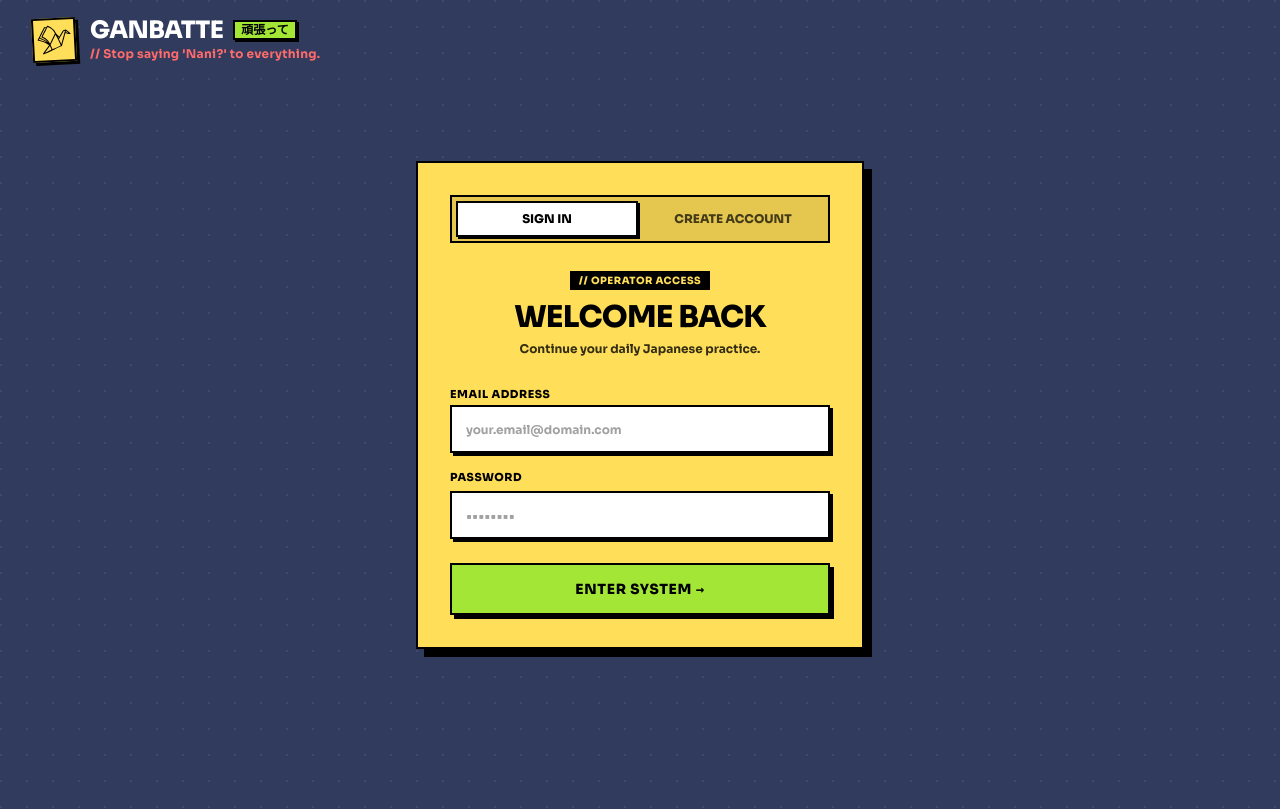
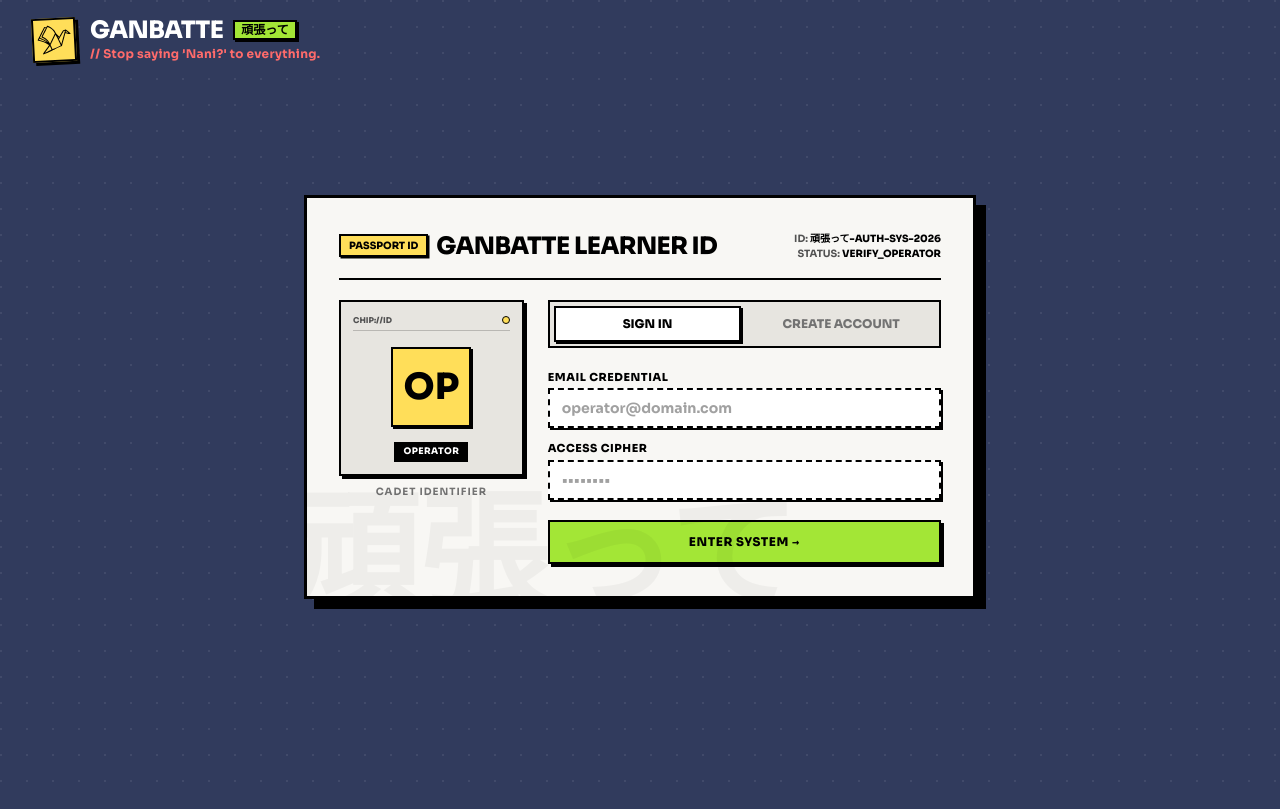
Before and after one commit to arnaut08/Ganbatte, a React (Vite) app in the folder client/: page / in a window 1280 px wide. Built offline with nearby package versions, Linux system fonts and the light colour scheme; no server answers; a web font is replaced by a local one.

Commit message:
fix: auth page redesigned

```diff
--- a/client/src/components/auth/AuthPage.tsx
+++ b/client/src/components/auth/AuthPage.tsx
@@ -5,6 +5,11 @@ import { supabase } from '../../config/supabase';
 type AuthMode = 'signin' | 'signup';
 type CredentialField = 'email' | 'password' | null;
 type AuthForm = { name: string; email: string; password: string };
+
+type AuthPageProps = {
+  onStartSuccessAnimation?: () => void;
+  onSuccessComplete?: () => void;
+};
 
 const getCredentialField = (error: unknown): CredentialField => {
   const typedError = error as { code?: string; message?: string } | null;
@@ -21,13 +26,15 @@ const getCredentialField = (error: unknown): CredentialField => {
   return null;
 };
 
-function AuthPage() {
+export default function AuthPage({ onStartSuccessAnimation, onSuccessComplete }: AuthPageProps) {
   const [form, setForm] = useState<AuthForm>({ name: '', email: '', password: '' });
   const [mode, setMode] = useState<AuthMode>('signin');
   const [message, setMessage] = useState('');
   const [messageType, setMessageType] = useState<'error' | 'success'>('error');
   const [credentialField, setCredentialField] = useState<CredentialField>(null);
   const [isSubmitting, setIsSubmitting] = useState(false);
+  const [isAccessGranted, setIsAccessGranted] = useState(false);
+
   const emailInputRef = useRef<HTMLInputElement>(null);
   const passwordInputRef = useRef<HTMLInputElement>(null);
 
@@ -40,7 +47,7 @@ function AuthPage() {
   };
 
   const handleSetMode = (nextMode: AuthMode) => {
-    if (mode !== nextMode) {
+    if (mode !== nextMode && !isAccessGranted) {
       setMode(nextMode);
       setMessage('');
       setCredentialField(null);
@@ -51,7 +58,7 @@ function AuthPage() {
     event.preventDefault();
     if (!supabase) {
       setMessageType('error');
-      setMessage('Authentication is not configured yet.');
+      setMessage('Authentication service not connected.');
       return;
     }
 
@@ -74,6 +81,7 @@ function AuthPage() {
       const { data, error } = response;
 
       if (error) {
+        setIsSubmitting(false);
         setMessageType('error');
         const nextCredentialField = getCredentialField(error);
         setCredentialField(nextCredentialField);
@@ -83,125 +91,199 @@ function AuthPage() {
         } else if (nextCredentialField === 'password') {
           passwordInputRef.current?.focus();
         } else if (mode === 'signin') {
-          setMessage('Email or password is incorrect. Please check your credentials and try again.');
+          setMessage('Incorrect credentials. Please verify your email and password.');
           emailInputRef.current?.focus();
         }
       } else if (mode === 'signup' && !data.session) {
+        setIsSubmitting(false);
         setMessageType('success');
-        setMessage('Account created. Check your email to confirm your account.');
+        setMessage('Cadet ID issued. Please check your inbox to confirm your account.');
       } else {
+        // Trigger Stamp Animation & lock form
+        onStartSuccessAnimation?.();
+        setIsAccessGranted(true);
         setMessageType('success');
-        setMessage(mode === 'signup' ? 'Account created successfully.' : 'Signed in successfully.');
+        setMessage('Credentials verified. Access granted.');
+
+        // Delay to allow the physical stamp slam animation to complete
+        setTimeout(() => {
+          onSuccessComplete?.();
+        }, 1600);
       }
-    } catch (err) {
+    } catch {
+      setIsSubmitting(false);
       setMessageType('error');
-      setMessage('An unexpected error occurred. Please try again.');
-    } finally {
-      setIsSubmitting(false);
+      setMessage('An unexpected system error occurred. Please try again.');
     }
   };
 
   return (
-    <main className="flex items-center justify-center p-3 sm:p-4 min-h-[calc(100dvh-72px)] pb-16 sm:pb-24">
-      <div className="w-full max-w-md border-2 border-black bg-[#FFDE59] p-4 sm:p-8 shadow-[4px_4px_0px_0px_#000000] sm:shadow-[8px_8px_0px_0px_#000000]">
+    <main className="flex min-h-[calc(100dvh-80px)] items-center justify-center p-3 pb-20 sm:p-6 sm:pb-28">
+      {/* Inline Keyframes for Circular Hanko Slam */}
+      <style>{`
+        @keyframes hankoStampSlam {
+          0% {
+            opacity: 0;
+            transform: scale(2.8) rotate(-35deg);
+          }
+          60% {
+            opacity: 0.95;
+            transform: scale(0.94) rotate(-6deg);
+          }
+          80% {
+            transform: scale(1.03) rotate(-9deg);
+          }
+          100% {
+            opacity: 0.9;
+            transform: scale(1) rotate(-8deg);
+          }
+        }
+        .hanko-animate {
+          animation: hankoStampSlam 0.42s cubic-bezier(0.2, 1, 0.4, 1) forwards;
+        }
+      `}</style>
 
-        {/* 1. Mode Switcher Tabs */}
-        <div className="mb-4 sm:mb-6 grid grid-cols-2 gap-1 border-2 border-black bg-black/10 p-1">
+      {/* 1. Physical Passport / ID Card Shell */}
+      <div className="relative w-full max-w-2xl border-3 border-black bg-[#F8F7F4] p-5 shadow-[6px_6px_0px_0px_#000] sm:p-8 sm:shadow-[10px_10px_0px_0px_#000] overflow-hidden">
+
+        {/* Background Kanji Watermark */}
+        <div className="pointer-events-none absolute -bottom-6 -left-4 select-none font-mono text-7xl sm:text-9xl font-black text-black/[0.04]">
+          頑張って
+        </div>
+
+        {/* 2. Top ID Header */}
+        <div className="flex flex-col sm:flex-row sm:items-center justify-between gap-3 border-b-2 border-black pb-4">
+          <div className="flex items-center gap-2">
+            <span className="border-2 border-black bg-[#FFDE59] px-2 py-0.5 font-mono text-[9px] sm:text-[10px] font-black uppercase text-black shadow-[1.5px_1.5px_0px_0px_#000]">
+              PASSPORT ID
+            </span>
+            <h1 className="font-mono text-lg sm:text-2xl font-black uppercase tracking-tight text-black">
+              GANBATTE LEARNER ID
+            </h1>
+          </div>
+
+          <div className="font-mono text-[9px] sm:text-[10px] font-bold text-neutral-600 text-left sm:text-right">
+            <div>ID: <span className="text-black font-black">頑張って-AUTH-SYS-2026</span></div>
+            <div>
+              STATUS:{' '}
+              <span className={`font-black uppercase ${isAccessGranted ? 'text-[#DC2626]' : 'text-black'}`}>
+                {isAccessGranted ? 'ACCESS_GRANTED' : mode === 'signup' ? 'CADET_ENROLL' : 'VERIFY_OPERATOR'}
+              </span>
+            </div>
+          </div>
+        </div>
+
+        {/* 3. Main ID Body */}
+        <div className="mt-5 grid gap-5 sm:grid-cols-12 sm:gap-6">
+          {/* Left: Dynamic Cadet Monogram Badge */}
+          <div className="flex flex-col items-center sm:col-span-4">
+            <div className="relative flex h-36 w-32 sm:h-44 sm:w-full flex-col items-center justify-between border-2 border-black bg-[#E7E5E0] p-3 shadow-[3px_3px_0px_0px_#000]">
+              <div className="flex w-full items-center justify-between border-b border-black/20 pb-1 font-mono text-[8px] font-black text-neutral-600 uppercase">
+                <span>CHIP://ID</span>
+                <span className={`h-2 w-2 rounded-full border border-black ${isAccessGranted ? 'bg-[#DC2626] animate-pulse' : 'bg-[#FFDE59]'}`} />
+              </div>
+
+              <div className="flex h-16 w-16 sm:h-20 sm:w-20 items-center justify-center border-2 border-black bg-[#FFDE59] font-mono text-3xl sm:text-4xl font-black text-black shadow-[2px_2px_0px_0px_#000]">
+                {form.name.trim().charAt(0).toUpperCase() || (mode === 'signup' ? '?' : 'OP')}
+              </div>
+
+              <span className="border border-black bg-black px-2 py-0.5 font-mono text-[8px] sm:text-[9px] font-black uppercase tracking-wider text-white">
+                {mode === 'signup' ? 'NEW_CADET' : 'OPERATOR'}
+              </span>
+            </div>
+            <span className="mt-2 font-mono text-[9px] sm:text-[10px] font-bold tracking-widest text-neutral-500 uppercase text-center">
+              CADET IDENTIFIER
+            </span>
+          </div>
+
+          {/* Right: Forms & Mode Toggle */}
+          <div className="sm:col-span-8 space-y-4">
+            {/* Mode Switcher Tabs */}
+            <div className="grid grid-cols-2 gap-1.5 border-2 border-black bg-[#E7E5E0] p-1">
               <button
                 type="button"
+                disabled={isAccessGranted}
                 onClick={() => handleSetMode('signin')}
-            className={`py-1.5 sm:py-2 font-mono text-[10px] sm:text-xs font-black uppercase transition-all ${mode === 'signin'
-                ? 'border-2 border-black bg-white text-black shadow-[1.5px_1.5px_0px_0px_#000000] sm:shadow-[2px_2px_0px_0px_#000000]'
-                : 'border-2 border-transparent text-black/70 hover:text-black hover:translate-x-[1px] hover:translate-y-[1px]'
+                className={`py-1.5 sm:py-2 font-mono text-[11px] sm:text-xs font-black uppercase transition-all ${mode === 'signin'
+                    ? 'border-2 border-black bg-white text-black shadow-[2px_2px_0px_0px_#000]'
+                    : 'text-neutral-500 hover:text-black cursor-pointer'
                   }`}
               >
                 Sign In
               </button>
               <button
                 type="button"
+                disabled={isAccessGranted}
                 onClick={() => handleSetMode('signup')}
-            className={`py-1.5 sm:py-2 font-mono text-[10px] sm:text-xs font-black uppercase transition-all ${mode === 'signup'
-                ? 'border-2 border-black bg-white text-black shadow-[1.5px_1.5px_0px_0px_#000000] sm:shadow-[2px_2px_0px_0px_#000000]'
-                : 'border-2 border-transparent text-black/70 hover:text-black hover:translate-x-[1px] hover:translate-y-[1px]'
+                className={`py-1.5 sm:py-2 font-mono text-[11px] sm:text-xs font-black uppercase transition-all ${mode === 'signup'
+                    ? 'border-2 border-black bg-white text-black shadow-[2px_2px_0px_0px_#000]'
+                    : 'text-neutral-500 hover:text-black cursor-pointer'
                   }`}
               >
                 Create Account
               </button>
             </div>
 
-        {/* 2. Header */}
-        <div className="mb-4 sm:mb-6 text-center">
-          <span className="border border-black bg-black px-1.5 py-0.2 sm:px-2 sm:py-0.5 font-mono text-[9px] sm:text-[10px] font-black uppercase tracking-wider text-[#FFDE59]">
-            {mode === 'signup' ? '// NEW CADET REGISTRATION' : '// OPERATOR ACCESS'}
-          </span>
-          <h1 className="mt-1.5 sm:mt-2 text-xl sm:text-3xl font-black uppercase tracking-tight text-black leading-tight">
-            {mode === 'signup' ? 'Join Ganbatte' : 'Welcome Back'}
-          </h1>
-          <p className="mt-0.5 sm:mt-1 font-mono text-[10px] sm:text-xs font-bold text-black/80">
-            {mode === 'signup'
-              ? 'Save stats, track kanji mastery, and study together.'
-              : 'Continue your daily Japanese practice.'}
-          </p>
-        </div>
-
-        {/* 3. Form */}
-        <form onSubmit={handleSubmit} className="space-y-3 sm:space-y-4">
+            {/* Form Fields */}
+            <form onSubmit={handleSubmit} className="space-y-3">
               {mode === 'signup' && (
-            <div className="space-y-1 sm:space-y-1.5">
+                <div className="space-y-1">
                   <label
                     htmlFor="name"
-                className="font-mono text-[10px] sm:text-[11px] font-black uppercase tracking-wider text-black"
+                    className="font-mono text-[10px] font-black uppercase tracking-wider text-black sm:text-[11px]"
                   >
-                DISPLAY NAME
+                    CADET NAME
                   </label>
                   <input
                     id="name"
                     name="name"
                     type="text"
+                    disabled={isAccessGranted || isSubmitting}
                     value={form.name}
                     onChange={handleChange}
                     placeholder="e.g. Kenji88"
                     required
                     maxLength={40}
-                className="h-10 sm:h-12 w-full border-2 border-black bg-white px-3 sm:px-3.5 font-mono text-xs sm:text-sm font-bold text-black shadow-[2px_2px_0px_0px_#000000] sm:shadow-[3px_3px_0px_0px_#000000] placeholder:font-mono placeholder:text-[11px] sm:placeholder:text-xs placeholder:text-neutral-400 focus:outline-none focus:bg-[#f3f9ff]"
+                    className="h-10 w-full border-2 border-dashed border-black bg-white px-3 font-mono text-xs font-bold text-black shadow-[2px_2px_0px_0px_#000] placeholder:font-mono placeholder:text-neutral-400 focus:border-solid focus:border-black focus:outline-none sm:text-sm"
                   />
                 </div>
               )}
 
-          <div className="space-y-1 sm:space-y-1.5">
+              <div className="space-y-1">
                 <label
                   htmlFor="email"
-              className="font-mono text-[10px] sm:text-[11px] font-black uppercase tracking-wider text-black"
+                  className="font-mono text-[10px] font-black uppercase tracking-wider text-black sm:text-[11px]"
                 >
-              EMAIL ADDRESS
+                  EMAIL CREDENTIAL
                 </label>
                 <input
                   id="email"
                   ref={emailInputRef}
                   name="email"
                   type="email"
+                  disabled={isAccessGranted || isSubmitting}
                   value={form.email}
                   onChange={handleChange}
-              placeholder="your.email@domain.com"
+                  placeholder="operator@domain.com"
                   required
                   aria-invalid={credentialField === 'email'}
-              className={`h-10 sm:h-12 w-full border-2 bg-white px-3 sm:px-3.5 font-mono text-xs sm:text-sm font-bold text-black placeholder:font-mono placeholder:text-[11px] sm:placeholder:text-xs placeholder:text-neutral-400 focus:outline-none ${credentialField === 'email'
-                  ? 'border-[#FF6B6B] bg-[#fff5f5] shadow-[2px_2px_0px_0px_#FF6B6B] sm:shadow-[3px_3px_0px_0px_#FF6B6B]'
-                  : 'border-black shadow-[2px_2px_0px_0px_#000000] sm:shadow-[3px_3px_0px_0px_#000000] focus:bg-[#f3f9ff]'
+                  className={`h-10 w-full border-2 bg-white px-3 font-mono text-xs font-bold text-black shadow-[2px_2px_0px_0px_#000] placeholder:font-mono placeholder:text-neutral-400 focus:outline-none sm:text-sm ${credentialField === 'email'
+                      ? 'border-solid border-[#FF6B6B] bg-[#FFF1F2]'
+                      : 'border-dashed border-black focus:border-solid'
                     }`}
                 />
               </div>
 
-          <div className="space-y-1 sm:space-y-1.5">
+              <div className="space-y-1">
                 <div className="flex items-center justify-between">
                   <label
                     htmlFor="password"
-                className="font-mono text-[10px] sm:text-[11px] font-black uppercase tracking-wider text-black"
+                    className="font-mono text-[10px] font-black uppercase tracking-wider text-black sm:text-[11px]"
                   >
-                PASSWORD
+                    ACCESS CIPHER
                   </label>
                   {mode === 'signup' && (
-                <span className="font-mono text-[9px] sm:text-[10px] font-bold text-black/60">
+                    <span className="font-mono text-[9px] font-bold text-neutral-500">
                       MIN. 8 CHARS
                     </span>
                   )}
@@ -211,77 +293,103 @@ function AuthPage() {
                   ref={passwordInputRef}
                   name="password"
                   type="password"
+                  disabled={isAccessGranted || isSubmitting}
                   value={form.password}
                   onChange={handleChange}
                   placeholder="••••••••"
                   minLength={8}
                   required
                   aria-invalid={credentialField === 'password'}
-              className={`h-10 sm:h-12 w-full border-2 bg-white px-3 sm:px-3.5 font-mono text-sm sm:text-base font-bold text-black placeholder:font-mono placeholder:text-xs sm:placeholder:text-sm placeholder:text-neutral-400 focus:outline-none ${credentialField === 'password'
-                  ? 'border-[#FF6B6B] bg-[#fff5f5] shadow-[2px_2px_0px_0px_#FF6B6B] sm:shadow-[3px_3px_0px_0px_#FF6B6B]'
-                  : 'border-black shadow-[2px_2px_0px_0px_#000000] sm:shadow-[3px_3px_0px_0px_#000000] focus:bg-[#f3f9ff]'
+                  className={`h-10 w-full border-2 bg-white px-3 font-mono text-xs font-bold text-black shadow-[2px_2px_0px_0px_#000] placeholder:font-mono placeholder:text-neutral-400 focus:outline-none sm:text-sm ${credentialField === 'password'
+                      ? 'border-solid border-[#FF6B6B] bg-[#FFF1F2]'
+                      : 'border-dashed border-black focus:border-solid'
                     }`}
                 />
               </div>
 
-          {/* Alert Message Box */}
+              {/* Passport Rejection / Verification Notice Box */}
               {message && (
                 <div
                   role="alert"
-              className="relative border-2 border-black bg-[#1a1f2c] p-2.5 sm:p-3 shadow-[2px_2px_0px_0px_#000000] sm:shadow-[3px_3px_0px_0px_#000000]"
+                  className={`border-2 border-black p-2.5 shadow-[2px_2px_0px_0px_#000] ${messageType === 'error' ? 'bg-[#FFF1F2]' : 'bg-[#F0FDF4]'
+                    }`}
                 >
                   <div className="flex items-start justify-between gap-2">
                     <div className="min-w-0 flex-1">
-                  {/* Header Tag */}
                       <div className="flex items-center gap-1.5">
                         <span
-                      className={`border border-black px-1.5 py-0.2 font-mono text-[9px] font-black uppercase shadow-[1px_1px_0px_0px_#000000] ${messageType === 'error'
-                          ? 'bg-[#FF6B6B] text-black'
-                          : 'bg-[#A3E636] text-black'
+                          className={`border border-black px-1.5 py-0.2 font-mono text-[9px] font-black uppercase ${messageType === 'error' ? 'bg-[#FF6B6B] text-black' : 'bg-[#A3E636] text-black'
                             }`}
                         >
-                      {messageType === 'error' ? '✖ ERROR' : '✔ SUCCESS'}
+                          {messageType === 'error' ? '✖ ACCESS REJECTED' : '✔ VERIFIED'}
                         </span>
-                    <span className="font-mono text-[9px] sm:text-[10px] font-bold text-neutral-400">
-                  // AUTH_NOTICE
+                        <span className="font-mono text-[9px] font-bold text-neutral-500">
+                          // PASSPORT_SEC_LOG
                         </span>
                       </div>
-
-                  {/* Message Body */}
-                  <p className="mt-1 font-mono text-[11px] sm:text-xs font-bold leading-relaxed text-white">
+                      <p
+                        className={`mt-1 font-mono text-[11px] font-black leading-relaxed ${messageType === 'error' ? 'text-[#991b1b]' : 'text-[#166534]'
+                          }`}
+                      >
                         {message}
                       </p>
                     </div>
-
-                {/* Interactive Close Button */}
+                    {!isAccessGranted && (
                       <button
                         type="button"
                         onClick={() => setMessage('')}
-                  aria-label="Dismiss alert"
-                  className="flex h-5 w-5 sm:h-6 sm:w-6 shrink-0 items-center justify-center border-2 border-black bg-[#252c3d] font-mono text-[10px] sm:text-xs font-black text-neutral-300 shadow-[1px_1px_0px_0px_#000000] sm:shadow-[1.5px_1.5px_0px_0px_#000000] transition-all hover:bg-[#FF6B6B] hover:text-black active:translate-x-[1px] active:translate-y-[1px] active:shadow-none"
+                        aria-label="Dismiss notice"
+                        className="flex h-5 w-5 shrink-0 cursor-pointer items-center justify-center border-2 border-black bg-white font-mono text-xs font-black text-black hover:bg-[#FF6B6B]"
                       >
                         ✕
                       </button>
+                    )}
                   </div>
                 </div>
               )}
 
-          {/* Primary Submit Button */}
-          <div className="pt-1 sm:pt-2">
+              {/* Submit CTA Button */}
+              <div className="pt-2">
                 <button
                   type="submit"
-              disabled={isSubmitting}
-              className="w-full border-2 border-black bg-[#A3E636] py-2.5 sm:py-3.5 font-mono text-xs sm:text-sm font-black uppercase tracking-wider text-black shadow-[2.5px_2.5px_0px_0px_#000000] sm:shadow-[4px_4px_0px_0px_#000000] transition-all hover:translate-x-[1px] hover:translate-y-[1px] hover:bg-[#b5eb5b] active:translate-x-[2px] active:translate-y-[2px] active:shadow-none disabled:opacity-50 disabled:pointer-events-none"
+                  disabled={isSubmitting || isAccessGranted}
+                  className="w-full cursor-pointer border-2 border-black bg-[#A3E636] py-3 font-mono text-xs font-black uppercase tracking-wider text-black shadow-[3px_3px_0px_0px_#000] transition-all hover:translate-x-[1px] hover:translate-y-[1px] hover:bg-[#b5eb5b] hover:shadow-[2px_2px_0px_0px_#000] active:translate-x-[2px] active:translate-y-[2px] active:shadow-none disabled:cursor-not-allowed disabled:opacity-80"
                 >
-              {isSubmitting
-                ? (mode === 'signup' ? 'Creating Cadet...' : 'Authenticating...')
-                : (mode === 'signup' ? 'Complete Sign Up →' : 'Enter System →')}
+                  {isAccessGranted
+                    ? 'ACCESS GRANTED · REDIRECTING...'
+                    : isSubmitting
+                      ? mode === 'signup'
+                        ? 'REGISTERING CADET...'
+                        : 'VALIDATING ACCESS...'
+                      : mode === 'signup'
+                        ? 'ISSUE PASSPORT & SIGN UP →'
+                        : 'ENTER SYSTEM →'}
                 </button>
               </div>
             </form>
           </div>
+        </div>
+
+        {/* Circular Japanese Hanko / Verification Seal */}
+        {isAccessGranted && (
+          <div className="hanko-animate pointer-events-none absolute top-12 right-6 sm:top-8 sm:right-10 z-30 select-none">
+            <div className="relative flex h-24 w-24 sm:h-28 sm:w-28 flex-col items-center justify-center rounded-full border-3 border-dashed border-[#DC2626] bg-[#DC2626]/[0.06] p-1 shadow-[0px_0px_1px_1px_#DC2626]">
+              {/* Inner Solid Ring */}
+              <div className="flex h-full w-full flex-col items-center justify-center rounded-full border-2 border-[#DC2626]">
+                <span className="font-mono text-[7px] sm:text-[8px] font-black uppercase tracking-widest text-[#DC2626]">
+                  GANBATTE · 2026
+                </span>
+                <span className="font-serif text-2xl sm:text-3xl font-black leading-none tracking-widest text-[#DC2626]">
+                  承認
+                </span>
+                <span className="mt-0.5 font-mono text-[7px] sm:text-[8px] font-black uppercase tracking-wider text-[#DC2626]">
+                  APPROVED
+                </span>
+              </div>
+            </div>
+          </div>
+        )}
+      </div>
     </main>
   );
 }
-
-export default AuthPage;
```
Lines whose indentation alone changed are shown as unchanged.
